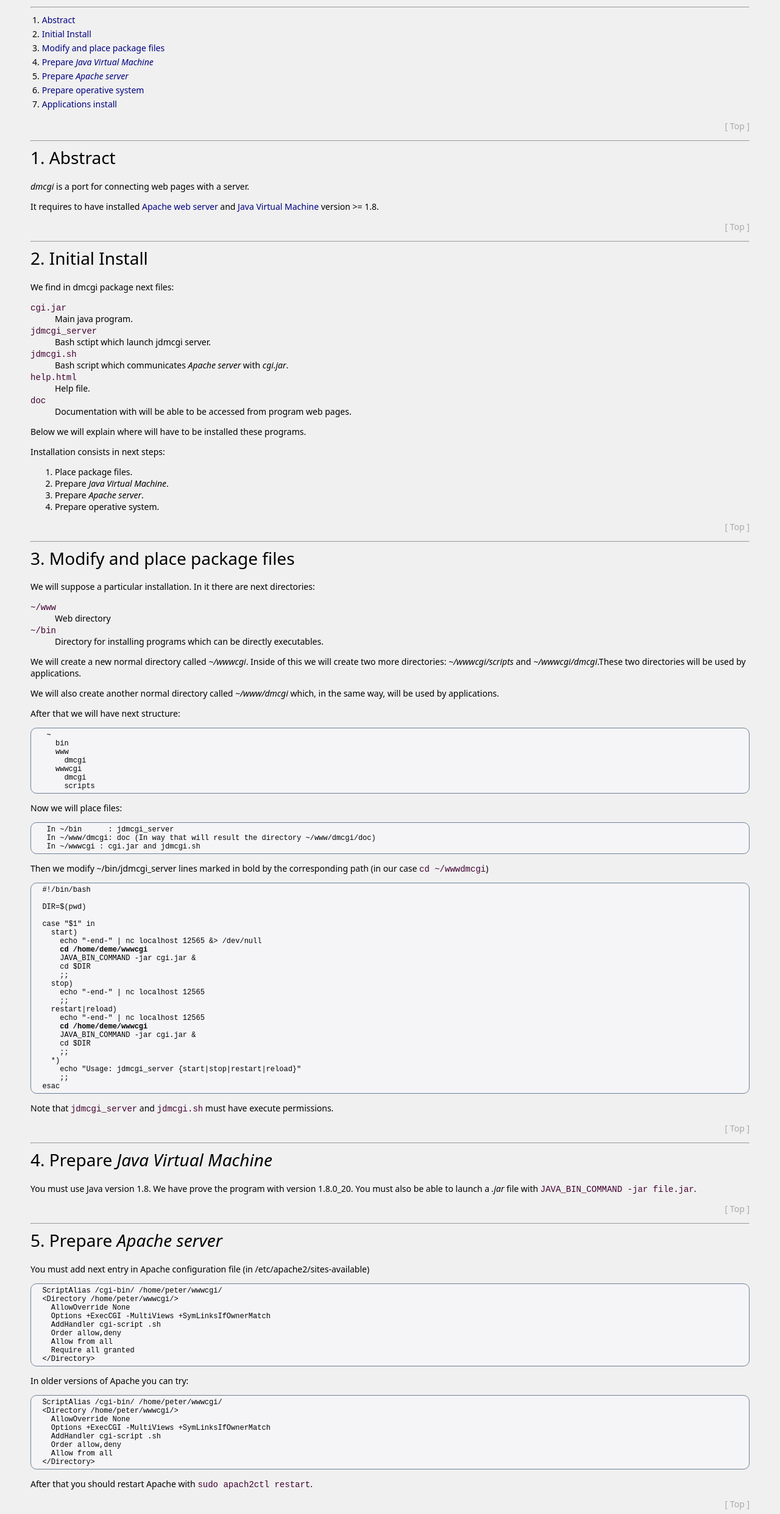
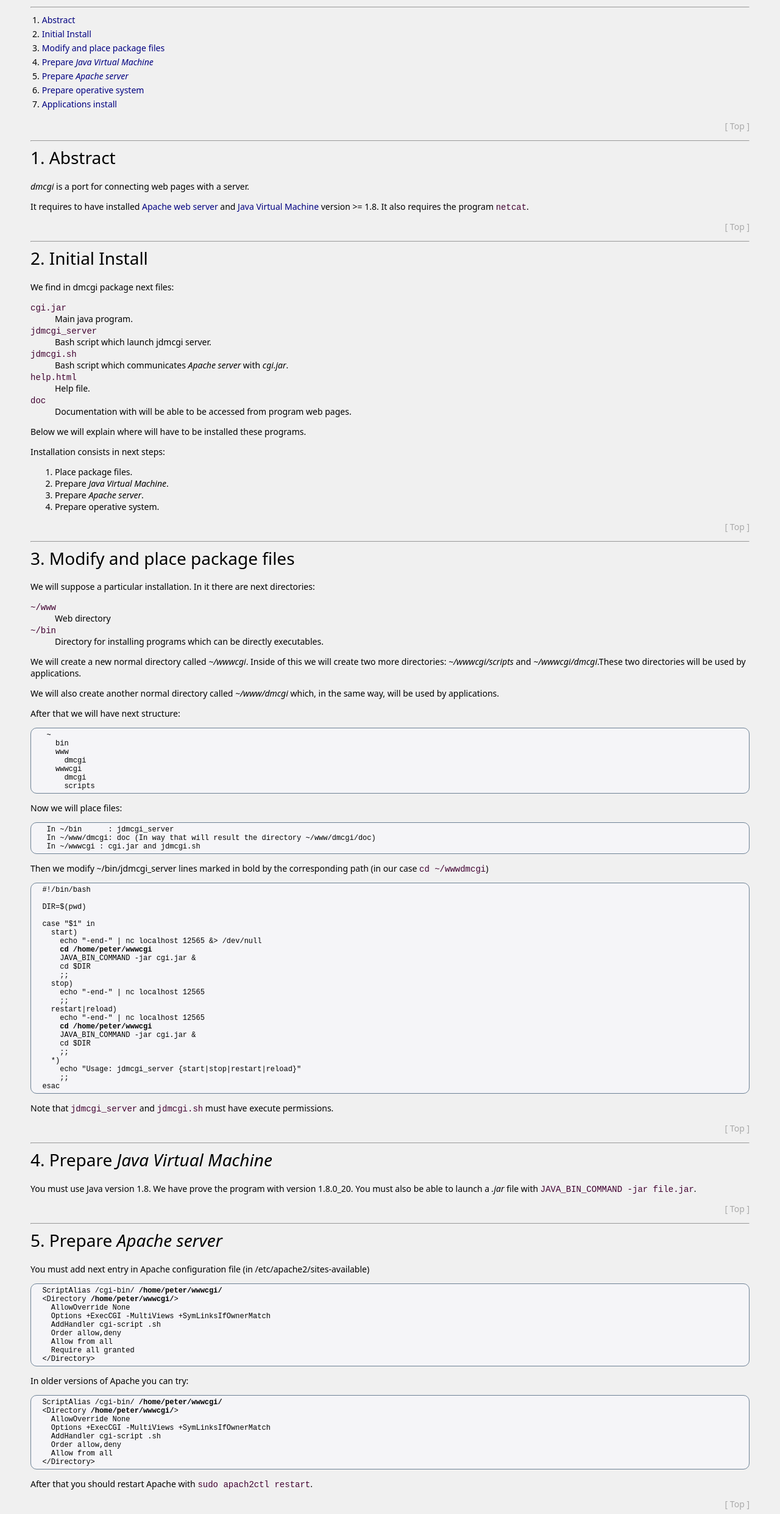
Before and after one commit to dedeme/cgi, a plain HTML site: page doc/wwwdoc/help.html in a window 1280 px wide. Shown: the part 78-2560 px from the top of the page at 61% size. Drawn offline with Linux system fonts and the light colour scheme.

```diff
--- a/doc/wwwdoc/help.html
+++ b/doc/wwwdoc/help.html
@@ -23,7 +23,7 @@
     <i>dmcgi</i> is a port for connecting web pages with a server.
     </p>
     <p>
-    It requires to have installed <a href=http://httpd.apache.org/">Apache web server</a> and <a href="http://www.java.com">Java Virtual Machine</a> version >= 1.8.
+    It requires to have installed <a href=http://httpd.apache.org/">Apache web server</a> and <a href="http://www.java.com">Java Virtual Machine</a> version >= 1.8. It also requires the program <tt>netcat</tt>.
     </p>
 
     <script>dmdoc.s("Initial Install");</script>
@@ -34,7 +34,7 @@
     <dt><tt>cgi.jar</tt></dt>
       <dd>Main java program.</dd>
     <dt><tt>jdmcgi_server</tt><dt>
-      <dd>Bash sctipt which launch jdmcgi server.</dd>
+      <dd>Bash script which launch jdmcgi server.</dd>
     <dt><tt>jdmcgi.sh</tt></dt>
       <dd>Bash script which communicates <i>Apache server</i> with <i>cgi.jar</i>.</dd>
     <dt><tt>help.html</tt></dt>
@@ -100,7 +100,7 @@
   case "$1" in
     start)
       echo "-end-" | nc localhost 12565 &> /dev/null
-      <b>cd /home/deme/wwwcgi</b>
+      <b>cd /home/peter/wwwcgi</b>
       JAVA_BIN_COMMAND -jar cgi.jar &
       cd $DIR
       ;;
@@ -109,7 +109,7 @@
       ;;
     restart|reload)
       echo "-end-" | nc localhost 12565
-      <b>cd /home/deme/wwwcgi</b>
+      <b>cd /home/peter/wwwcgi</b>
       JAVA_BIN_COMMAND -jar cgi.jar &
       cd $DIR
       ;;
@@ -131,8 +131,8 @@
     <p>
     You must add next entry in Apache configuration file (in </i>/etc/apache2/sites-available</i>)
     <pre>
-  ScriptAlias /cgi-bin/ /home/peter/wwwcgi/
-  &lt;Directory /home/peter/wwwcgi/>
+  ScriptAlias /cgi-bin/ <b>/home/peter/wwwcgi/</b>
+  &lt;Directory <b>/home/peter/wwwcgi/</b>>
     AllowOverride None
     Options +ExecCGI -MultiViews +SymLinksIfOwnerMatch
     AddHandler cgi-script .sh
@@ -145,8 +145,8 @@
     In older versions of Apache you can try:
     </p>
     <pre>
-  ScriptAlias /cgi-bin/ /home/peter/wwwcgi/
-  &lt;Directory /home/peter/wwwcgi/>
+  ScriptAlias /cgi-bin/ <b>/home/peter/wwwcgi/</b>
+  &lt;Directory <b>/home/peter/wwwcgi/</b>>
     AllowOverride None
     Options +ExecCGI -MultiViews +SymLinksIfOwnerMatch
     AddHandler cgi-script .sh
```
Also changed, not shown: 2 other files.
